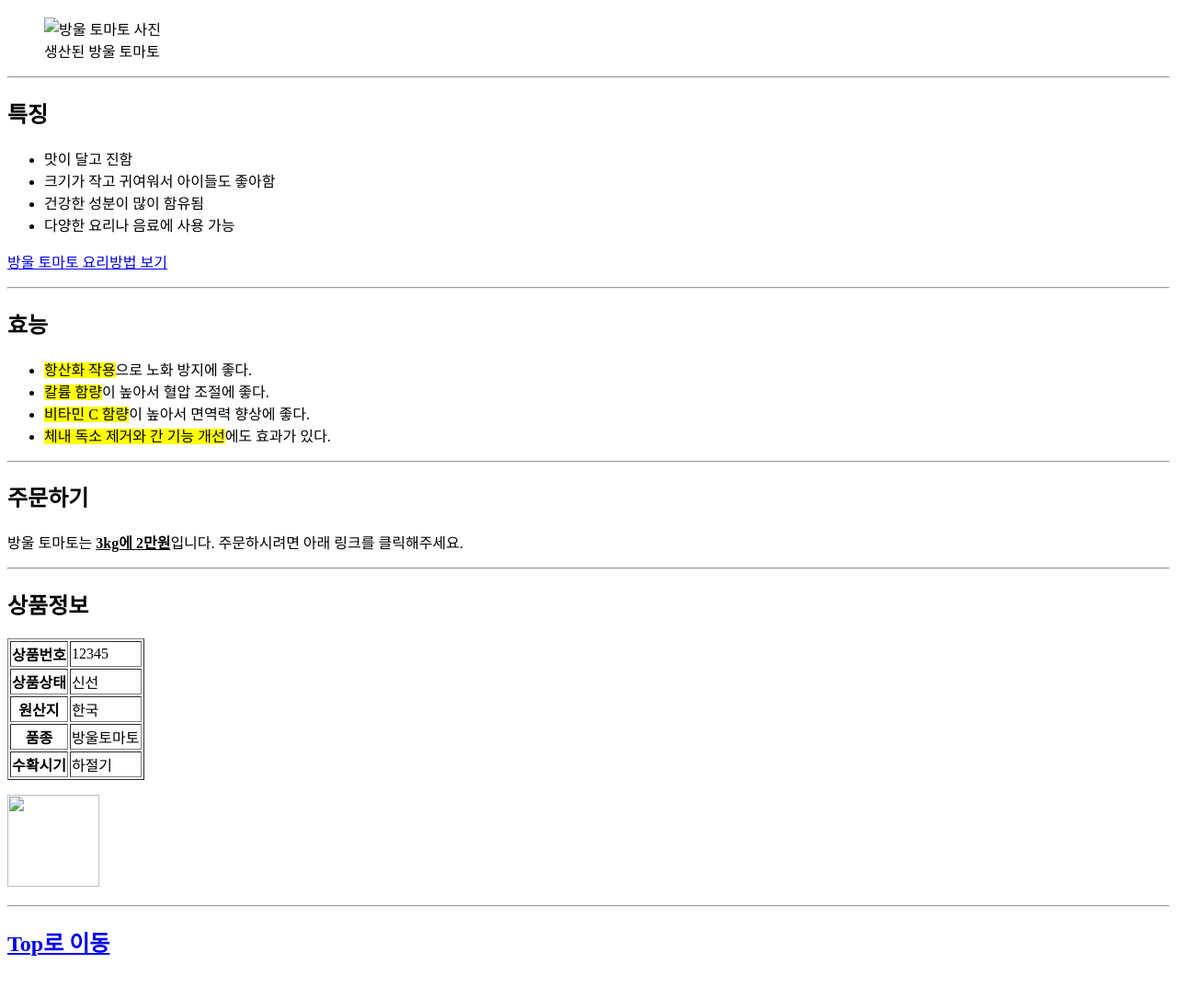
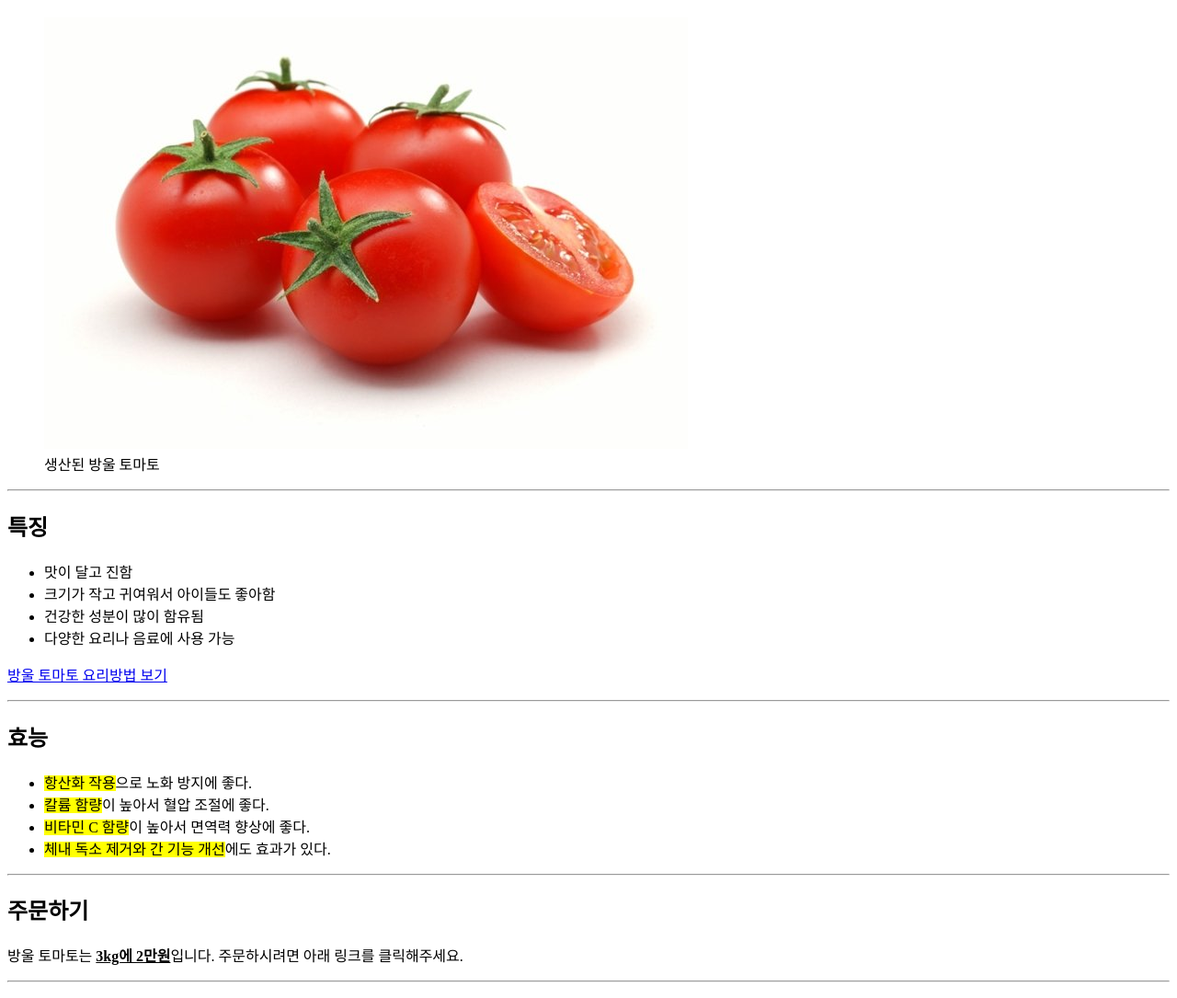
Before and after one commit to babospmj/tomatos, a plain HTML site: page index.html in a window 1280 px wide. Shown: the part 200-1285 px from the top of the page at 92% size. Before the commit the page ends 1261 px from the top, so only its background shows below. Drawn offline with Linux system fonts and the light colour scheme.

Commit message:
Update index.html

```diff
--- a/index.html
+++ b/index.html
@@ -17,7 +17,7 @@
     <Hr>
     <h1>방울 토마토</h1>
     <figure>
-    <img src="./image/images/tomato.jpg" alt="방울 토마토 사진">
+    <img src="./tomato.jpg" alt="방울 토마토 사진">
     <figcaption>
         생산된 방울 토마토
     </figcaption>
@@ -71,7 +71,7 @@
         </tr>
 
     </table>
-    <p><img src="./image/images/tomato_1.png" width=100 height="100"></p>
+    <p><img src="./tomato_1.png" width=100 height="100"></p>
 
     <hr>
     <h2><a href="#top">Top로 이동</a></h2>
```
